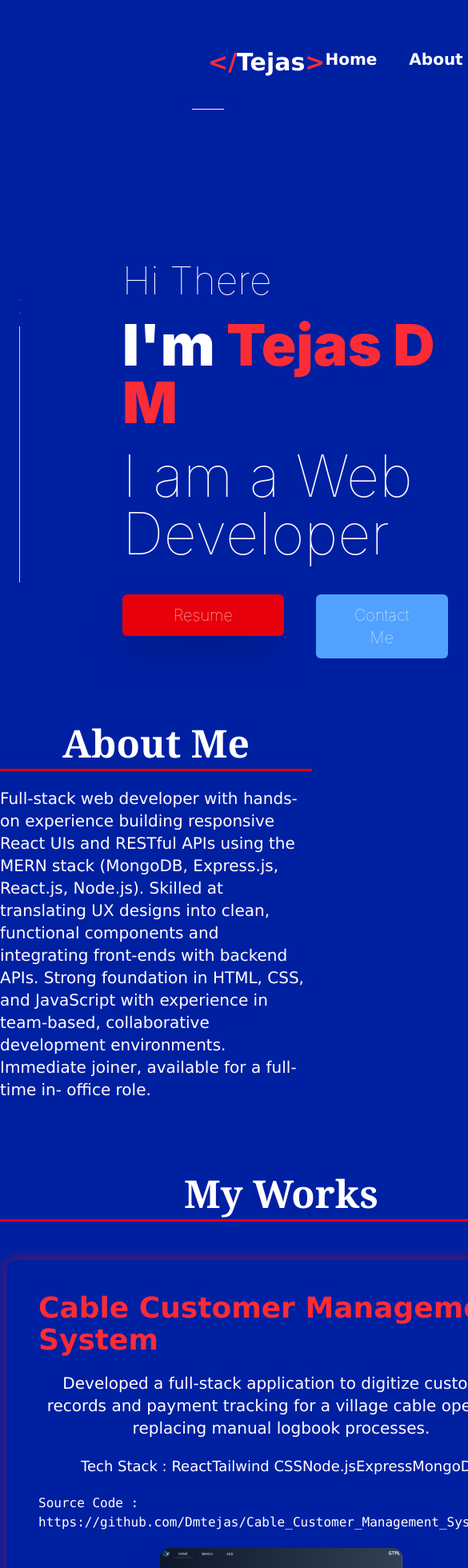
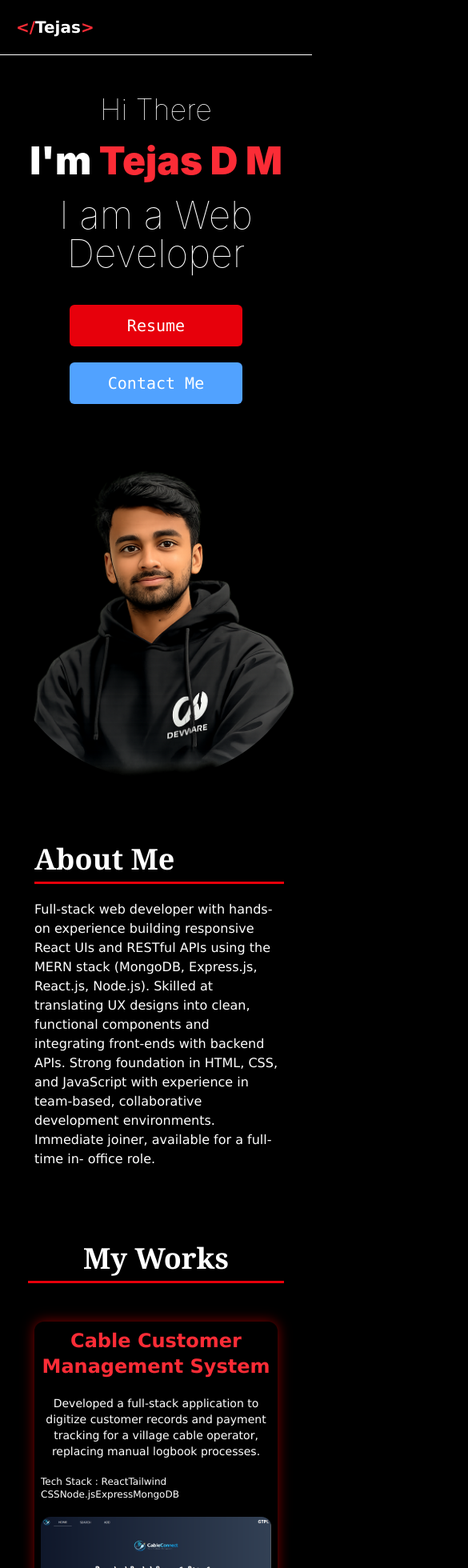
Before and after one commit to Dmtejas/dmtejasportfolio, a React (Vite) app: page / in a window 390 px wide. Shown: the top 1960 px of the page at 80% size, 585 px wide, since content can reach past the window. Built offline with nearby package versions, Linux system fonts and the light colour scheme; a web font is replaced by a local one.

Commit message:
feat: Design is adjusted for mobile screen

```diff
--- a/src/components/AboutMe.jsx
+++ b/src/components/AboutMe.jsx
@@ -1,8 +1,8 @@
 const AboutMe = () => {
   return (
-    <div id="about" className="max-w-7xl pt-5 mx-auto text-center flex flex-col gap-y-5">
-      <h1 className="text-5xl font-serif font-bold text-white border-3 border-t-0 border-l-0 border-r-0 pb-2 border-red-600">About Me</h1>
-      <p className="text-xl text-start">
+    <div id="about" className="max-w-xs lg:max-w-7xl pt-20 lg:pt-5 lg:pl-0 pl-2 mx-auto lg:text-center flex flex-col gap-y-5">
+      <h1 className="text-4xl lg:text-5xl font-serif font-bold text-white border-3 border-t-0 border-l-0 border-r-0 pb-2 border-red-600">About Me</h1>
+      <p className="lg:text-xl text-start">
         Full-stack web developer with hands-on experience building responsive
         React UIs and RESTful APIs using the MERN stack (MongoDB, Express.js,
         React.js, Node.js). Skilled at translating UX designs into clean,
--- a/src/components/Certification.jsx
+++ b/src/components/Certification.jsx
@@ -40,14 +40,14 @@ const certifications = [
 
 const Certification = () => {
   return (
-    <div id="certification" className="mt-20 pt-5">
-      <h1 className="text-5xl font-bold text-center font-serif border-3 border-l-0 border-r-0 border-t-0 pb-2 border-red-600">
+    <div id="certification" className="max-w-xs lg:max-w-7xl mx-auto mt-20 pt-5">
+      <h1 className="text-4xl lg:text-5xl font-bold text-center lg:text-center font-serif border-3 border-l-0 border-r-0 border-t-0 pb-2 border-red-600">
         Certifications
       </h1>
-      <div className="grid grid-cols-3 mt-10 w-full">
+      <div className="grid grid-cols-1 lg:grid-cols-3 mt-10 w-full">
         {certifications.map((element, index) => {
           return (
-            <div className="m-6 flex flex-col gap-y-5 items-center rounded-3xl text-center">
+            <div className="lg:m-6 m-2 flex flex-col lg:gap-y-5 items-center rounded-3xl text-center">
               {/* <h1 className="text-4xl font-black text-red-600 min-h-20">
                 {element.title}
               </h1>
@@ -57,7 +57,7 @@ const Certification = () => {
               </div> */}
 
               <img
-                className="h-96 rounded-xl shadow-2xl transition-all duration-300 hover:scale-110"
+                className="max-h-70 rounded-xl shadow-2xl transition-all duration-300 hover:scale-110"
                 src={element.image}
                 alt=""
               />
--- a/src/components/Contact.jsx
+++ b/src/components/Contact.jsx
@@ -1,25 +1,46 @@
 import contact from "../assets/contact1.png";
+import Linkedin from "../assets/linkedin4.png";
+import Github from "../assets/github2.png";
 
 const Contact = () => {
   return (
-    <div id="contact" className="mt-10 max-w-7xl mx-auto w-full text-center pt-5">
-      <h1 className="text-5xl font-bold font-serif border-2 border-l-0 border-r-0 border-t-0 border-red-600 pb-5">
+    <div
+      id="contact"
+      className="mt-10 max-w-xs lg:max-w-7xl mx-auto w-full text-center pt-5"
+    >
+      <h1 className="text-4xl lg:text-5xl font-bold font-serif border-2 border-l-0 border-r-0 border-t-0 border-red-600 pb-5">
         Contact Me
       </h1>
-      <div className="flex mt-10 text-start text-3xl w-full mx-auto gap-y-5 rounded-xl justify-around items-center">
-        <img className="w-1/2" src={contact} alt="" />
-        <div className="flex flex-col gap-y-5">
+      <div className="flex lg:flex-row flex-col mt-0 text-start text-md lg:text-xl w-full mx-auto gap-y-5 rounded-xl justify-around items-center">
+        <img className=" lg:w-1/2" src={contact} alt="" />
+        <div className="flex flex-col gap-y-2 lg:gap-y-5 font-mono">
           <h1>
             Email:{" "}
-            <a href="tejastejas0770@gmail.com" target="_blank">
+            <a href="mailto:tejastejas0770@gmail.com" target="_blank">
               tejastejas0770@gmail.com
             </a>
           </h1>
           <h1>Phone: +91 8217012876</h1>
-          <h1>Linkedin: </h1>
-          <h1>Github: </h1>
-          <button className="bg-red-500 rounded-md mt-5 text-xl py-2 shadow-2xl transition-all duration-200 hover:scale-110">
-            Mail Me
+          <div className="flex flex-row justify-start gap-x-5 w-36">
+            <div>
+              <a href="https://linkedin.com/in/d-m-tejas-0b721a294">
+                <img className="transition-all duration-300 hover:scale-110" src={Linkedin} alt="" />
+              </a>
+            </div>
+            <div>
+              <a href="https://github.com/Dmtejas">
+                <img className="w-3/4 transition-all duration-300 hover:scale-110" src={Github} alt="" />
+              </a>
+            </div>
+          </div>
+
+          <button
+            onClick={() =>
+              (window.location.href = "mailto:tejastejas0770@gmail.com")
+            }
+            className="bg-red-500 rounded-md mt-5 text-xl py-2 shadow-2xl transition-all duration-200 hover:scale-110"
+          >
+            Contact Me
           </button>
         </div>
       </div>
--- a/src/components/Header.jsx
+++ b/src/components/Header.jsx
@@ -6,12 +6,11 @@ const Header = () => {
   const right = ` >`;
 
   return (
-    <div className="mt-10 mx-60 flex justify-around border border-t-0 border-l-0 border-r-0 border-white p-5">
-      <button className="text-3xl font-bold flex"><p className="text-red-500">{left}</p><p>{name}</p><p className="text-red-500">{right}</p></button>
-      <div className="text-xl flex gap-x-10 font-bold">
+    <div className="lg:mt-10 lg:mx-60 flex lg:justify-around border border-t-0 border-l-0 border-r-0 border-white p-5 ">
+      <button className="lg:text-3xl text-xl font-bold flex"><p className="text-red-500">{left}</p><p>{name}</p><p className="text-red-500">{right}</p></button>
+      <div className="hidden text-xl lg:flex gap-x-10 font-bold">
         <HeaderButton button_name="Home" path="/" />
         <HeaderButton button_name="About" path="#about" />
-        <HeaderButton button_name="Blog" />
         <HeaderButton button_name="Certification" path="#certification" />
         <HeaderButton button_name="My Works" path="#myWorks" />
         {/* <a href="#contact">
--- a/src/components/HeaderButton.jsx
+++ b/src/components/HeaderButton.jsx
@@ -1,7 +1,7 @@
 const HeaderButton = ({ button_name, path }) => {
   return (
     <a href={path}>
-      <button>{button_name}</button>
+      <button className="transition-all duration-300 hover:scale-120">{button_name}</button>
     </a>
   );
 };
--- a/src/components/Hero.jsx
+++ b/src/components/Hero.jsx
@@ -3,27 +3,27 @@ import Resume from "../../public/Resume.pdf";
 
 const Hero = () => {
   return (
-    <div className="max-w-7xl ml-32 bg-transparent font-sans flex  gap-x-16">
-      <div className="flex flex-col gap-y-5 pt-12">
-        <h1 className="text-5xl font-thin">Hi There</h1>
-        <h1 className="text-7xl font-black">
+    <div className=" lg:max-w-7xl lg:ml-32 lg:bg-transparent font-sans flex lg:flex-row flex-col lg:pl-0  gap-x-16">
+      <div className="flex flex-col gap-y-5 pt-12 items-center lg:items-start">
+        <h1 className="lg:text-5xl text-4xl font-thin">Hi There</h1>
+        <h1 className="lg:text-7xl text-5xl font-black">
           I'm <span className="text-red-500">Tejas D M</span>
         </h1>
-        <p className="text-7xl font-thin">I am a Web Developer</p>
-        <div className="flex gap-x-10 mt-5">
+        <p className="lg:text-7xl text-5xl font-thin lg:text-start text-center">I am a Web Developer</p>
+        <div className="flex lg:flex-row flex-col gap-y-5 lg:gap-x-10 mt-5">
           <a href={Resume} download>
-            <button className="bg-red-600 px-16 py-3 shadow-2xl text-xl rounded-md font-thin transition-all duration-300 hover:scale-110">
+            <button className="bg-red-600 px-16 py-3 shadow-2xl text-xl rounded-md font-mono transition-all duration-300 hover:scale-110 w-full">
               Resume
             </button>
           </a>
           <a href="#contact">
-            <button className="bg-blue-400 text-xl font-thin text-white py-3 px-12  transition-all duration-300 hover:scale-110 rounded-md">
+            <button className="bg-blue-400 text-xl font-mono text-white py-3 px-12  transition-all duration-300 hover:scale-110 rounded-md">
               Contact Me
             </button>
           </a>
         </div>
       </div>
-      <img className="w-1/3 rounded-full" src={Me} alt="" />
+      <img className="lg:w-1/3 rounded-full lg:pt-0 pt-18" src={Me} alt="" />
     </div>
   );
 };
--- a/src/components/MyWork.jsx
+++ b/src/components/MyWork.jsx
@@ -52,24 +52,23 @@ const myWorks = [
 
 const MyWork = () => {
   return (
-    <div id="myWorks" className="max-w-7xl mx-auto mt-18 pt-5">
-      <h1 className="text-5xl text-center text-white font-serif font-bold border-3 border-l-0 border-r-0 border-t-0 pb-2 border-red-600">
+    <div id="myWorks" className="max-w-xs lg:max-w-7xl mx-auto mt-18 pt-5 lg:pl-0">
+      <h1 className="text-4xl lg:text-5xl text-center lg:text-center text-white font-serif font-bold border-3 border-l-0 border-r-0 border-t-0 pb-2 border-red-600">
         My Works
       </h1>
       <div className="flex flex-col mt-10">
         {myWorks.map((element, index) => {
           return (
-            <div className="m-2 p-10 shadow-[0_0_16px_rgba(255,0,0,0.5)] flex flex-col gap-y-5 items-center rounded-xl">
+            <div className="m-2 p-2 lg:p-10 shadow-[0_0_16px_rgba(255,0,0,0.5)] flex flex-col gap-y-5 items-center rounded-xl">
 
-              <h1 className="text-4xl font-black text-red-500">{element.title}</h1>
+              <h1 className="text-2xl text-center lg:text-4xl font-black text-red-500">{element.title}</h1>
 
-              <p className="text-center text-xl">{element.description}</p>
-              <p className="text-lg">Tech Stack : {element.techStack}</p>
-              <div className="">
-                <p className="text-md font-mono">Source Code : <a href={element.github}>{element.github}</a> </p>
-              </div>
+              <p className="text-center lg:text-center text-sm lg:text-xl">{element.description}</p>
+              <p className=" text-xs lg:text-lg">Tech Stack : {element.techStack}</p>
+                {/* <p className="text-md font-mono">Source Code : {element.github} </p> */}
+
               <a href={element.live} target="_blank" className=" flex justify-center">
-                <img className="size-1/2 rounded-xl shadow-2xl transition-all duration-300 hover:scale-200" src={element.image} alt="" />
+                <img className="lg:size-1/2 rounded-xl shadow-2xl transition-all duration-300 hover:scale-200" src={element.image} alt="" />
               </a>
 
             </div>
--- a/src/index.css
+++ b/src/index.css
@@ -1,7 +1,7 @@
 @import "tailwindcss";
 
 body {
-  background: #0020a2;
+  background: #000000;
   /* background: linear-gradient(90deg, rgb(55, 52, 70) 0%, rgb(20, 20, 33) 35%, rgb(0, 0, 0) 84%); */
   color: white;
   font-family: Verdana, Geneva, Tahoma, sans-serif;
--- a/src/pages/LandingPage.jsx
+++ b/src/pages/LandingPage.jsx
@@ -14,8 +14,8 @@ const LandingPage = () => {
     <div className="min-h-screen flex flex-col">
       <Header />
 
-      <div className="w-full flex items-center justify-between mt-20">
-        <div className="flex flex-col gap-y-4 ml-6 items-center">
+      <div className="w-full flex justify-center lg:items-center lg:justify-between lg:mt-20">
+        <div className="hidden md:flex flex-col gap-y-4 ml-6 items-center">
           <a href="https://linkedin.com/in/d-m-tejas-0b721a294" target="_blank">
             <img
               className="w-10 transition-all duration-300 hover:scale-115"
@@ -36,7 +36,7 @@ const LandingPage = () => {
 
         <Hero />
 
-        <div className="flex flex-col gap-y-4 mr-6 mt-30 items-center w-10 ">
+        <div className="hidden md:flex flex-col gap-y-4 mt-30 items-center w-10 ">
           <p className="rotate-90 text-xl">tejastejas0770@gmail.com</p>
           <div className="w-px h-96 bg-gray-300 mt-30"></div>
         </div>
```
